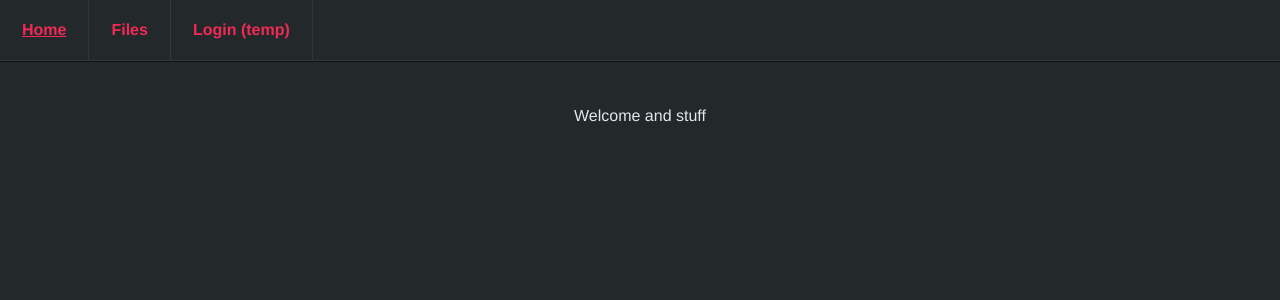
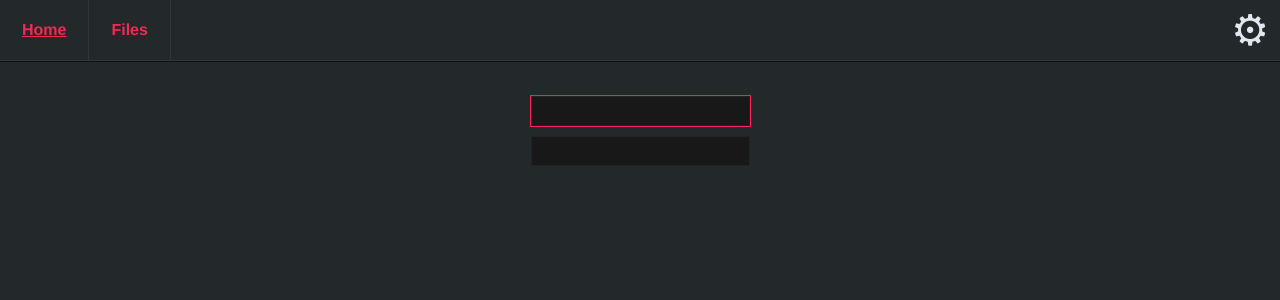
Before and after one commit to Adorabus/Touuch, a Vue app in the folder client/: page / in a window 1280 px wide. Shown: the top 300 px of the page. Built offline with nearby package versions, Linux system fonts and the light colour scheme.

Commit message:
Dropdown component

```diff
--- a/client/src/App.vue
+++ b/client/src/App.vue
@@ -1,13 +1,28 @@
 <template lang="pug">
   #app
     #nav
-      router-link(to='/') Home
-      router-link(to='/files') Files
-      router-link(to='/login') Login (temp)
-      span(v-if='$store.state.isLoggedIn') {{ this.$store.state.user.username }}
+      #nav-left
+        router-link(to='/') Home
+        router-link(to='/files') Files
+        span(v-if='$store.state.isLoggedIn') {{ this.$store.state.user.username }}
+      #nav-right
+        dropdown.account-dropdown
+          template(v-slot:button)
+            span#settings-emoji ⚙
+          template(v-slot:content) Hello!
     #view-container
       router-view
 </template>
+
+<script>
+import Dropdown from '@/components/common/Dropdown'
+
+export default {
+  components: {
+    Dropdown
+  }
+}
+</script>
 
 <style lang="scss">
 /* TODO: Maybe move global stuff into separate file. */
@@ -25,7 +40,10 @@
 }
 #nav {
   @include select(none);
+  display: flex;
+  justify-content: space-between;
   text-align: left;
+  width: 100%;
   height: 60px;
   outline: 1px solid #0f1113;
   border-bottom: 1px solid #30363a;
@@ -67,4 +85,14 @@
   display: flex;
   justify-content: center;
 }
+
+.account-dropdown {
+  width: 60px;
+  height: 100%;
+}
+
+#settings-emoji {
+  font-size: 32pt;
+  line-height: 60px;
+}
 </style>
--- /dev/null
+++ b/client/src/components/common/Dropdown.vue
@@ -0,0 +1,66 @@
+<template lang="pug">
+  .dropdown
+    .dropdown-button(@click='isCollapsed = !isCollapsed')
+      slot(name='button')
+    .dropdown-content(:class='classObj')
+      slot(name='content')
+</template>
+
+<script>
+export default {
+  computed: {
+    classObj () {
+      const obj = {
+        collapsed: this.isCollapsed
+      }
+      obj[this.align] = true
+
+      return obj
+    }
+  },
+  props: {
+    align: {
+      type: String,
+      default: 'right',
+      validator: (val) => ['left', 'right'].includes(val)
+    }
+  },
+  data () {
+    return {
+      isCollapsed: true
+    }
+  }
+}
+</script>
+
+<style lang="scss">
+.dropdown {
+  position: relative;
+  display: inline-block;
+}
+
+.dropdown-button {
+  display: inline-flex;
+  justify-content: center;
+  align-items: center;
+  width: 100%;
+  height: 100%;
+}
+
+.dropdown-content {
+  position: absolute;
+  z-index: 1;
+}
+
+.dropdown-content.left {
+  left: 0;
+}
+
+.dropdown-content.right {
+  right: 0;
+}
+
+.dropdown-content.collapsed {
+  display: none;
+}
+</style>
--- a/client/src/views/Home.vue
+++ b/client/src/views/Home.vue
@@ -1,11 +1,42 @@
 <template lang="pug">
-  p Welcome and stuff
+  div(v-if='!$store.state.isLoggedIn')
+    input(type='text', v-model='username', @keydown.enter.prevent='submit', autofocus)
+    br
+    input(type='password', v-model='password', @keydown.enter.prevent='submit')
+    p {{ result }}
+  div(v-else)
+    p Welcome, {{ $store.state.user.username }}
 </template>
 
 <script>
+import {login} from '@/services/AuthService.js'
+
 export default {
   name: 'home',
-  components: {
+  data () {
+    return {
+      username: '',
+      password: '',
+      result: ''
+    }
+  },
+  methods: {
+    async submit () {
+      try {
+        const res = await login({
+          username: this.username,
+          password: this.password
+        })
+
+        this.$store.dispatch('setToken', res.data.token)
+        this.$store.dispatch('setUser', res.data.user)
+
+        this.username = ''
+        this.password = ''
+      } catch (error) {
+        console.error(error)
+      }
+    }
   }
 }
 </script>
```
